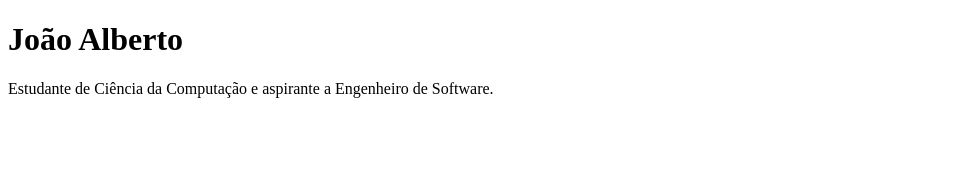
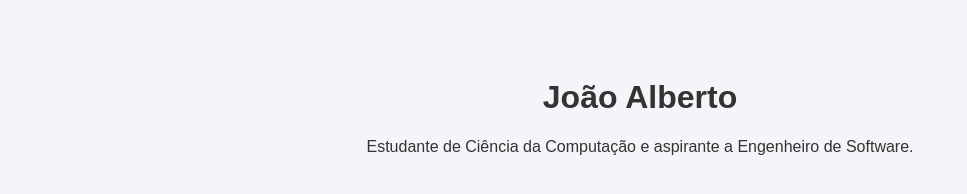
Before and after one commit to joaotrassi/Portf-lio, a plain HTML site: page index.html in a window 1280 px wide. Shown: the whole page, without its empty margins (0-967 px from the left). Drawn offline with Linux system fonts and the light colour scheme.

Commit message:
Criação de um branch/style e link de style no index

```diff
--- a/index.html
+++ b/index.html
@@ -2,6 +2,7 @@
 <html lang="pt-BR">
   <head>
     <meta charset="UTF-8" />
+    <link rel="stylesheet" href="style.css">
     <title>Meu Portfólio</title>
   </head>
   <body>
--- /dev/null
+++ b/style.css
@@ -0,0 +1,7 @@
+body {
+    font-family: Arial, sans-serif;
+    background-color: #f4f4f9;
+    color: #333;
+    text-align: center;
+    padding-top: 50px;
+}
```
